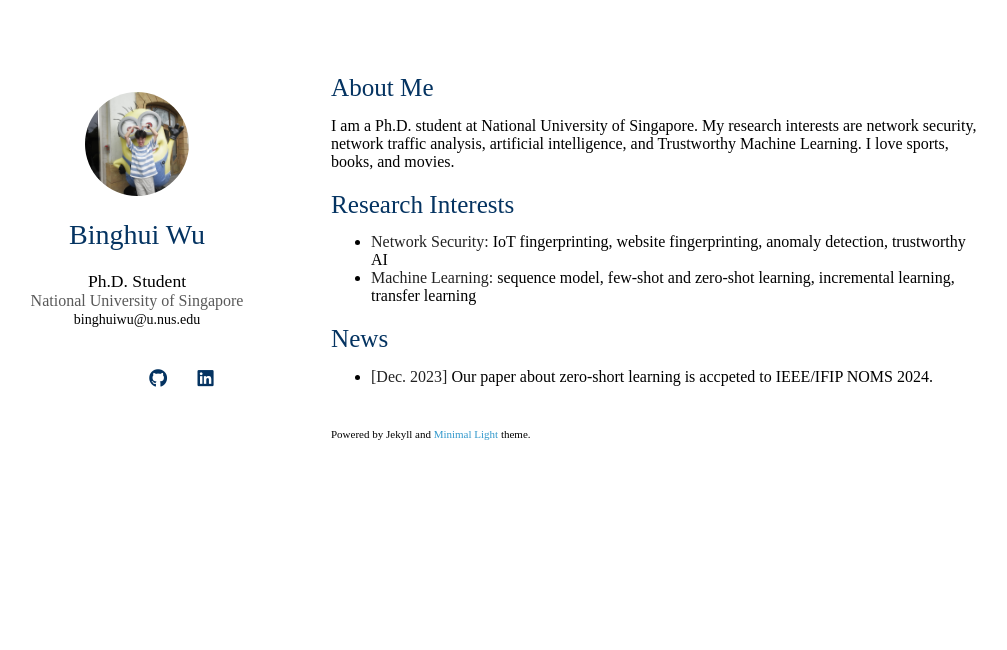
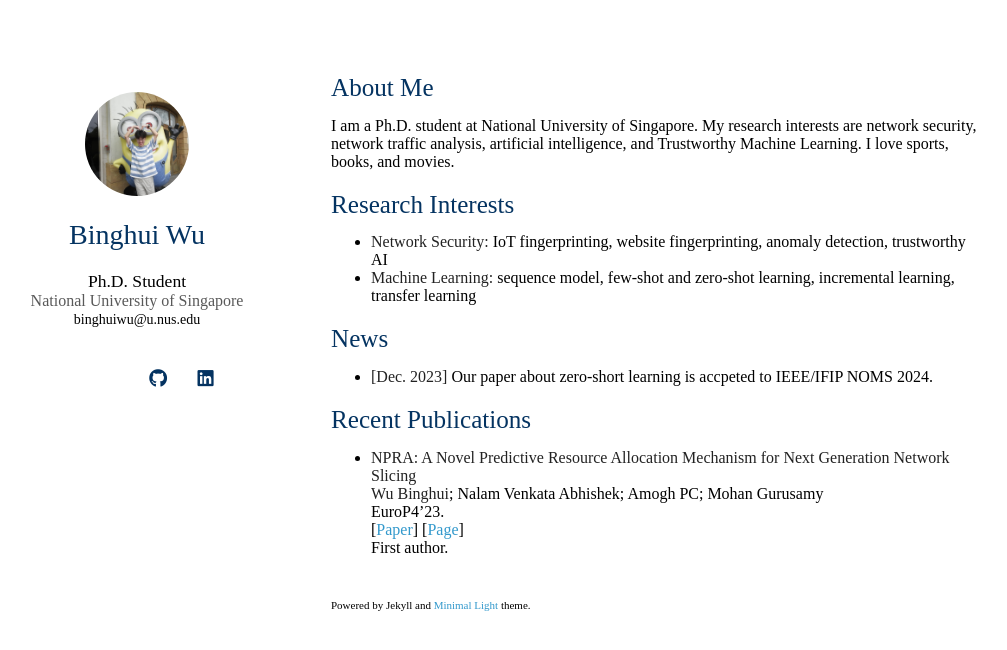
Before and after one commit to Binghui99/binghuiweb.github.io, a Jekyll site: the page built from index.md, in a window 1280 px wide. Shown: the top 650 px of the page, without its empty margins (139-1146 px from the left). Built offline with Jekyll 4.4.1, drawn with Linux system fonts in a browser that asks for light colours; nearby versions of some CDN libraries; some web fonts are replaced; a style sheet for code colours, icons or effects is not loaded; our own code applies the rules of GitHub Pages for plain Markdown files.

Commit message:
Update index.md

```diff
--- a/index.md
+++ b/index.md
@@ -15,3 +15,17 @@ I love sports, books, and movies.
 ## News
 
 - **[Dec. 2023]** Our paper about zero-short learning is accpeted to IEEE/IFIP NOMS 2024.
+
+
+## Recent Publications
+
+- **NPRA: A Novel Predictive Resource Allocation Mechanism for Next Generation Network Slicing**
+  <br>
+  **Wu Binghui**; Nalam Venkata Abhishek; Amogh PC; Mohan Gurusamy
+  <br>
+  EuroP4'23.
+  <br>
+  [[Paper](https://drive.google.com/file/d/1U9C9Yk6lpwzeACQWyFKihsFIUCL3ipld/view?usp=drive_link)]
+  [[Page](https://ieeexplore.ieee.org/abstract/document/10060670)]
+  <br>
+  First author.
```
